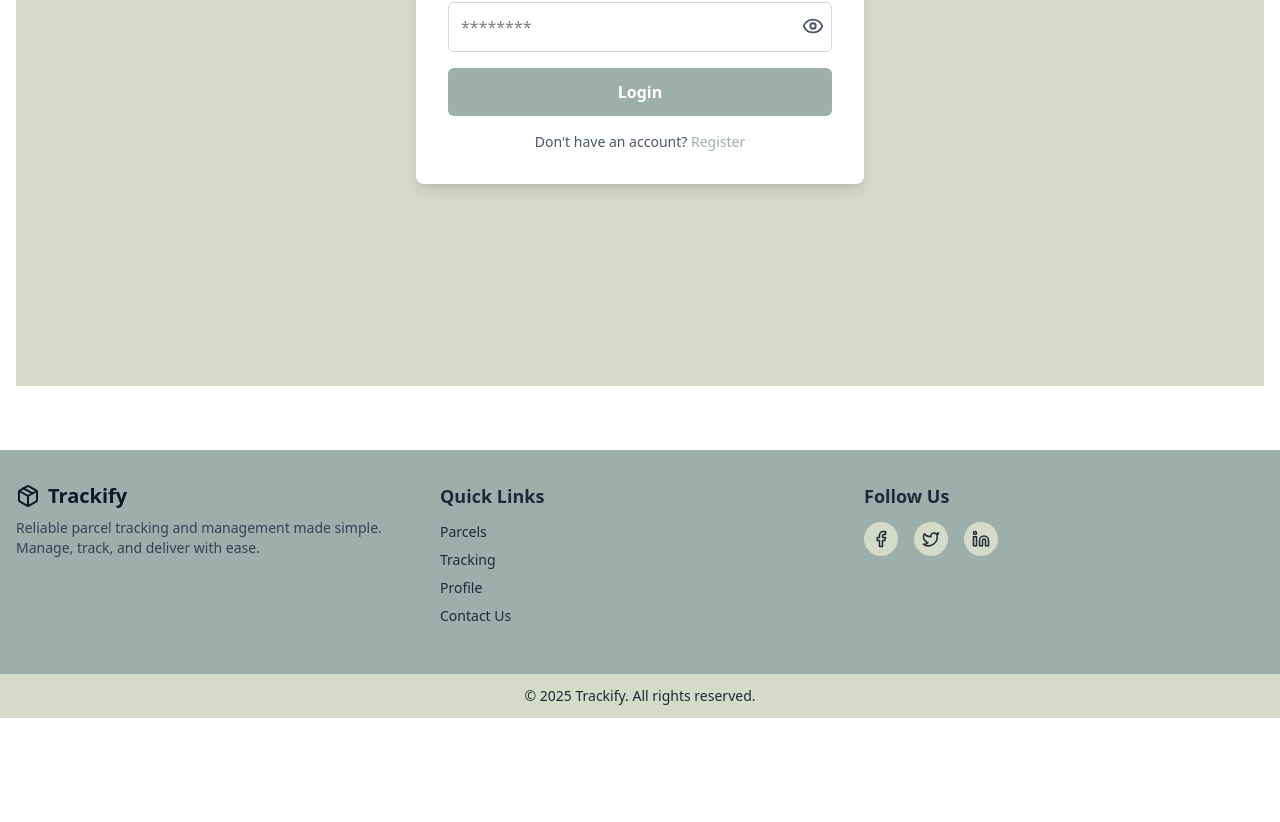
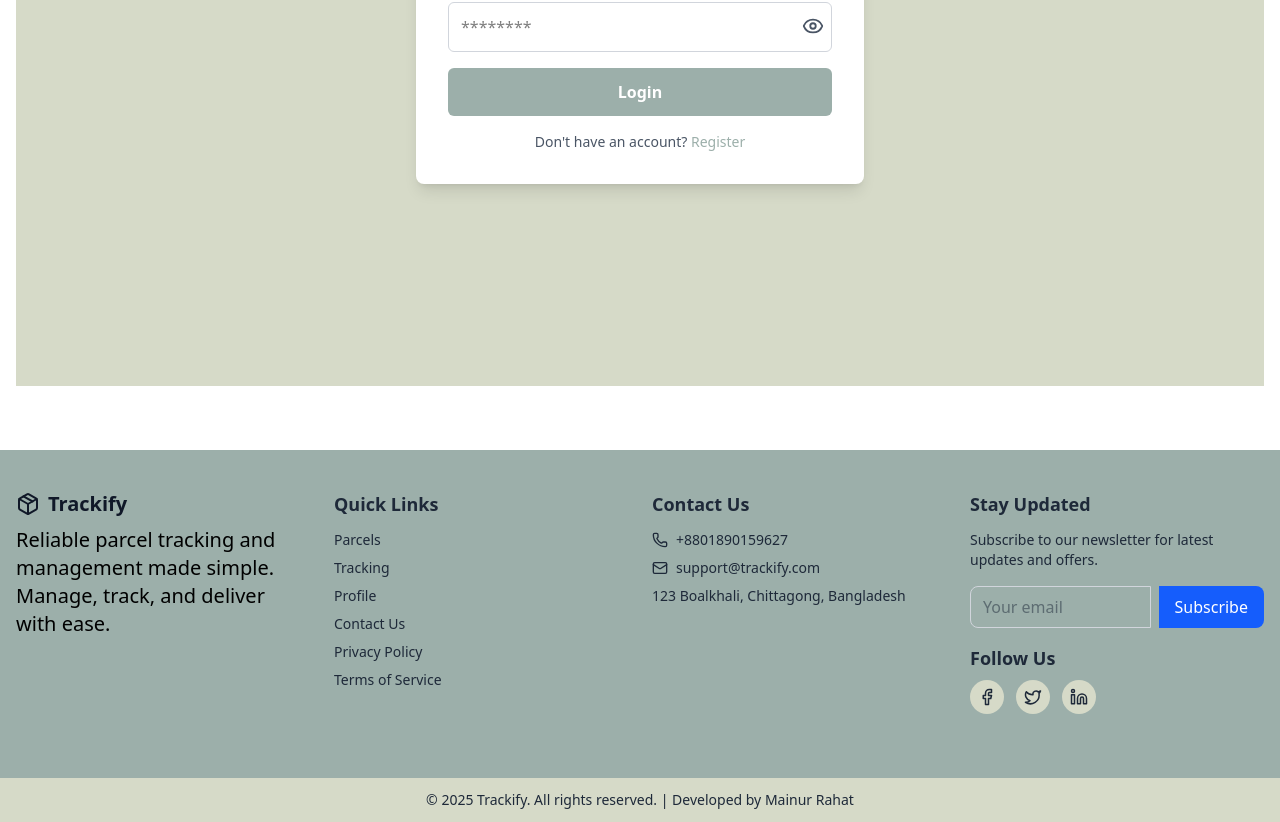
Before and after one commit to mainurrahat/parcel_delivery_frontend, a React (Vite) app: page /login in a window 1280 px wide. Shown: the part 502-1324 px from the top of the page. Before the commit the page ends 1220 px from the top, so only its background shows below. Built offline with nearby package versions, Linux system fonts and the light colour scheme.

Commit message:
home page done

```diff
--- a/src/layouts/Footer.tsx
+++ b/src/layouts/Footer.tsx
@@ -1,11 +1,39 @@
 // layouts/Footer.tsx
+"use client";
+
+import { useState } from "react";
 import { Link } from "react-router-dom";
-import { Package, Facebook, Twitter, Linkedin } from "lucide-react";
+import {
+  Package,
+  Facebook,
+  Twitter,
+  Linkedin,
+  Mail,
+  Phone,
+} from "lucide-react";
+import { toast, ToastContainer } from "react-toastify";
+import "react-toastify/dist/ReactToastify.css";
 
 const Footer = () => {
+  const [email, setEmail] = useState("");
+
+  const handleSubscribe = () => {
+    const emailRegex = /^[^\s@]+@[^\s@]+\.[^\s@]+$/;
+    if (!email) {
+      toast.warn("Please enter your email before subscribing! 😅");
+      return;
+    }
+    if (!emailRegex.test(email)) {
+      toast.error("Hmm, this doesn't look like a valid email 😅");
+      return;
+    }
+    toast.success(`Congrats! You’re now subscribed with ${email} 🎉`);
+    setEmail("");
+  };
+
   return (
-    <footer className="bg-[#9CAFAA] text-gray-800 mt-10">
-      <div className="container mx-auto px-4 py-8 grid grid-cols-1 md:grid-cols-3 gap-6">
+    <footer className="bg-[#9CAFAA] text-gray-800 mt-10 relative">
+      <div className="container mx-auto px-4 py-10 grid grid-cols-1 md:grid-cols-4 gap-6">
         {/* Brand Section */}
         <div>
           <Link
@@ -15,7 +43,7 @@ const Footer = () => {
             <Package size={24} />
             <span>Trackify</span>
           </Link>
-          <p className="mt-2 text-sm text-gray-700">
+          <p className="mt-2 text-xl font-normal text-black">
             Reliable parcel tracking and management made simple. Manage, track,
             and deliver with ease.
           </p>
@@ -57,13 +85,62 @@ const Footer = () => {
                 Contact Us
               </Link>
             </li>
+            <li>
+              <Link
+                to="/privacy"
+                className="hover:underline hover:text-gray-900"
+              >
+                Privacy Policy
+              </Link>
+            </li>
+            <li>
+              <Link to="/terms" className="hover:underline hover:text-gray-900">
+                Terms of Service
+              </Link>
+            </li>
           </ul>
         </div>
 
-        {/* Social Media */}
+        {/* Contact Info */}
         <div>
-          <h3 className="text-lg font-semibold mb-3">Follow Us</h3>
-          <div className="flex space-x-4">
+          <h3 className="text-lg font-semibold mb-3">Contact Us</h3>
+          <ul className="space-y-2 text-sm">
+            <li className="flex items-center gap-2">
+              <Phone size={16} /> +8801890159627
+            </li>
+            <li className="flex items-center gap-2">
+              <Mail size={16} /> support@trackify.com
+            </li>
+            <li className="flex items-center gap-2">
+              <span>123 Boalkhali, Chittagong, Bangladesh</span>
+            </li>
+          </ul>
+        </div>
+
+        {/* Newsletter & Social */}
+        <div>
+          <h3 className="text-lg font-semibold mb-3">Stay Updated</h3>
+          <p className="text-sm mb-4">
+            Subscribe to our newsletter for latest updates and offers.
+          </p>
+          <div className="flex gap-2 mb-4">
+            <input
+              type="email"
+              placeholder="Your email"
+              value={email}
+              onChange={(e) => setEmail(e.target.value)}
+              className="px-3 py-2 rounded-l-lg border border-gray-300 focus:outline-none focus:ring-2  w-full"
+            />
+            <button
+              onClick={handleSubscribe}
+              className="bg-blue-600 text-white px-4 py-2 rounded-r-lg hover:bg-blue-700 transition"
+            >
+              Subscribe
+            </button>
+          </div>
+
+          <h3 className="text-lg font-semibold mb-2">Follow Us</h3>
+          <div className="flex space-x-3">
             <a
               href="https://facebook.com"
               target="_blank"
@@ -93,9 +170,12 @@ const Footer = () => {
       </div>
 
       {/* Bottom Bar */}
-      <div className="bg-[#D6DAC8] text-center text-sm py-3 mt-4">
-        © {new Date().getFullYear()} Trackify. All rights reserved.
+      <div className="bg-[#D6DAC8] text-center text-sm py-3 mt-6">
+        © {new Date().getFullYear()} Trackify. All rights reserved. | Developed
+        by Mainur Rahat
       </div>
+      {/* Toast Container */}
+      <ToastContainer position="top-right" autoClose={3000} />
     </footer>
   );
 };
--- /dev/null
+++ b/src/pages/Home/CTASection/CTASection.tsx
@@ -0,0 +1,33 @@
+"use client";
+
+import { motion } from "framer-motion";
+
+const CTASection = () => {
+  return (
+    <section className="py-20 px-6 md:px-20 bg-[#D6DAC8] text-white rounded-l-full ">
+      <motion.div
+        initial={{ opacity: 0, y: 40 }}
+        animate={{ opacity: 1, y: 0 }}
+        transition={{ duration: 0.8 }}
+        className="max-w-3xl mx-auto text-black text-center"
+      >
+        <h2 className="text-4xl md:text-5xl font-bold mb-4">
+          Ready to Send Your Parcel?
+        </h2>
+        <p className="text-lg md:text-xl mb-8">
+          Register now and experience fast, secure, and reliable parcel delivery
+          at your fingertips.
+        </p>
+        <motion.button
+          whileHover={{ scale: 1.05 }}
+          whileTap={{ scale: 0.95 }}
+          className="bg-white text-blue-600 font-semibold px-8 py-4 rounded-full shadow-lg transition"
+        >
+          Send Your Parcel Now
+        </motion.button>
+      </motion.div>
+    </section>
+  );
+};
+
+export default CTASection;
--- /dev/null
+++ b/src/pages/Home/FeaturesSection/FeaturesSection.tsx
@@ -0,0 +1,54 @@
+"use client";
+
+import { Truck, ShieldCheck, Headphones, Globe } from "lucide-react";
+import { motion } from "framer-motion";
+
+const features = [
+  {
+    icon: <Truck size={32} />,
+    title: "Fast Delivery",
+    desc: "Get your parcels delivered in record time with our efficient logistics.",
+  },
+  {
+    icon: <ShieldCheck size={32} />,
+    title: "Secure Parcels",
+    desc: "We ensure that your parcels are safe and insured during transit.",
+  },
+  {
+    icon: <Headphones size={32} />,
+    title: "24/7 Support",
+    desc: "Our friendly support team is always ready to help, anytime.",
+  },
+  {
+    icon: <Globe size={32} />,
+    title: "Wide Coverage",
+    desc: "We deliver across cities and regions with a reliable network.",
+  },
+];
+
+const FeaturesSection = () => {
+  return (
+    <section className="bg-[#D6DAC8] rounded-r-full py-16 px-6 md:px-20">
+      <h2 className="text-3xl md:text-4xl font-bold text-[#1F2937] text-center mb-12">
+        Why Choose Us
+      </h2>
+
+      <div className="grid grid-cols-1 md:grid-cols-2 lg:grid-cols-4 gap-8">
+        {features.map((f, idx) => (
+          <motion.div
+            key={idx}
+            whileHover={{ y: -10, scale: 1.05 }}
+            transition={{ duration: 0.3 }}
+            className="bg-white p-6 rounded-xl shadow-lg flex flex-col items-center text-center"
+          >
+            <div className="text-blue-600 mb-4">{f.icon}</div>
+            <h3 className="text-xl font-semibold mb-2">{f.title}</h3>
+            <p className="text-gray-600">{f.desc}</p>
+          </motion.div>
+        ))}
+      </div>
+    </section>
+  );
+};
+
+export default FeaturesSection;
--- a/src/pages/Home/Hero/Hero.tsx
+++ b/src/pages/Home/Hero/Hero.tsx
@@ -87,7 +87,7 @@ const Hero = () => {
           animate={{ y: 0, opacity: 1 }}
           transition={{ duration: 1, delay: 0.6 }}
         >
-          <button className="px-6 py-3 bg-blue-600 hover:bg-blue-700 text-white font-semibold rounded-full shadow-lg transition">
+          <button className="px-6 py-3 bg-blue-400 hover:bg-blue-700 text-white font-semibold rounded-full shadow-lg transition">
             {slides[current].btnText}
           </button>
         </motion.div>
--- a/src/pages/Home/Home.tsx
+++ b/src/pages/Home/Home.tsx
@@ -1,3 +1,5 @@
+import CTASection from "./CTASection/CTASection";
+import FeaturesSection from "./FeaturesSection/FeaturesSection";
 import Hero from "./Hero/Hero";
 import Marquee from "./Marquee/Marquee";
 import OverviewSection from "./OverviewSection/OverviewSection";
@@ -8,13 +10,14 @@ import TrackingSection from "./TrackingSection/TrackingSection";
 const Home = () => {
   return (
     <div>
-      <h1>home.tsx</h1>
       <Hero></Hero>
       <Marquee></Marquee>
       <Services></Services>
       <TrackingSection></TrackingSection>
       <OverviewSection></OverviewSection>
       <Testimonials></Testimonials>
+      <FeaturesSection></FeaturesSection>
+      <CTASection></CTASection>
     </div>
   );
 };
--- a/src/pages/Home/OverviewSection/OverviewSection.tsx
+++ b/src/pages/Home/OverviewSection/OverviewSection.tsx
@@ -54,7 +54,7 @@ const OverviewSection = () => {
           initial={{ opacity: 0, y: 20 }}
           animate={{ opacity: 1, y: 0 }}
           transition={{ duration: 0.6, delay: 0.2 }}
-          className="text-[#9CAFAA] mt-4"
+          className="text-black mt-4"
         >
           Trusted by thousands of customers for fast and secure deliveries
         </motion.p>
--- a/src/pages/Home/TrackingSection/TrackingSection.tsx
+++ b/src/pages/Home/TrackingSection/TrackingSection.tsx
@@ -70,7 +70,7 @@ const TrackingSection = () => {
         />
         <button
           onClick={handleTrack}
-          className="flex items-center gap-2 bg-blue-600 hover:bg-blue-700 text-white font-semibold px-6 py-3 rounded-lg shadow-lg transition"
+          className="flex items-center gap-2 bg-blue-400 hover:bg-blue-700 text-white font-semibold px-6 py-3 rounded-lg shadow-lg transition"
         >
           Track
           <ArrowRight size={20} />
--- a/src/pages/Home/services/services.tsx
+++ b/src/pages/Home/services/services.tsx
@@ -32,7 +32,7 @@ const Services = () => {
     <section className="bg-[#D6DAC8] py-20 px-6 md:px-20 rounded-r-full">
       <div className="text-center mb-12">
         <h2 className="text-4xl font-bold text-[#1F2937]">Our Services</h2>
-        <p className="text-[#1F2937]/80 mt-4 max-w-2xl mx-auto">
+        <p className="text-black mt-4 max-w-2xl mx-auto">
           We provide reliable and fast parcel delivery services tailored to your
           needs.
         </p>
--- a/src/pages/Home/testimonials/testimonials.tsx
+++ b/src/pages/Home/testimonials/testimonials.tsx
@@ -44,7 +44,7 @@ const Testimonials = () => {
 
   return (
     <section className="bg-[#D6DAC8] py-16 px-6 md:px-20 rounded-l-full">
-      <h2 className="text-3xl md:text-4xl font-bold text-[#9CAFAA] text-center mb-10">
+      <h2 className="text-3xl md:text-4xl font-bold text-black text-center mb-10">
         What Our Customers Say
       </h2>
 
```
